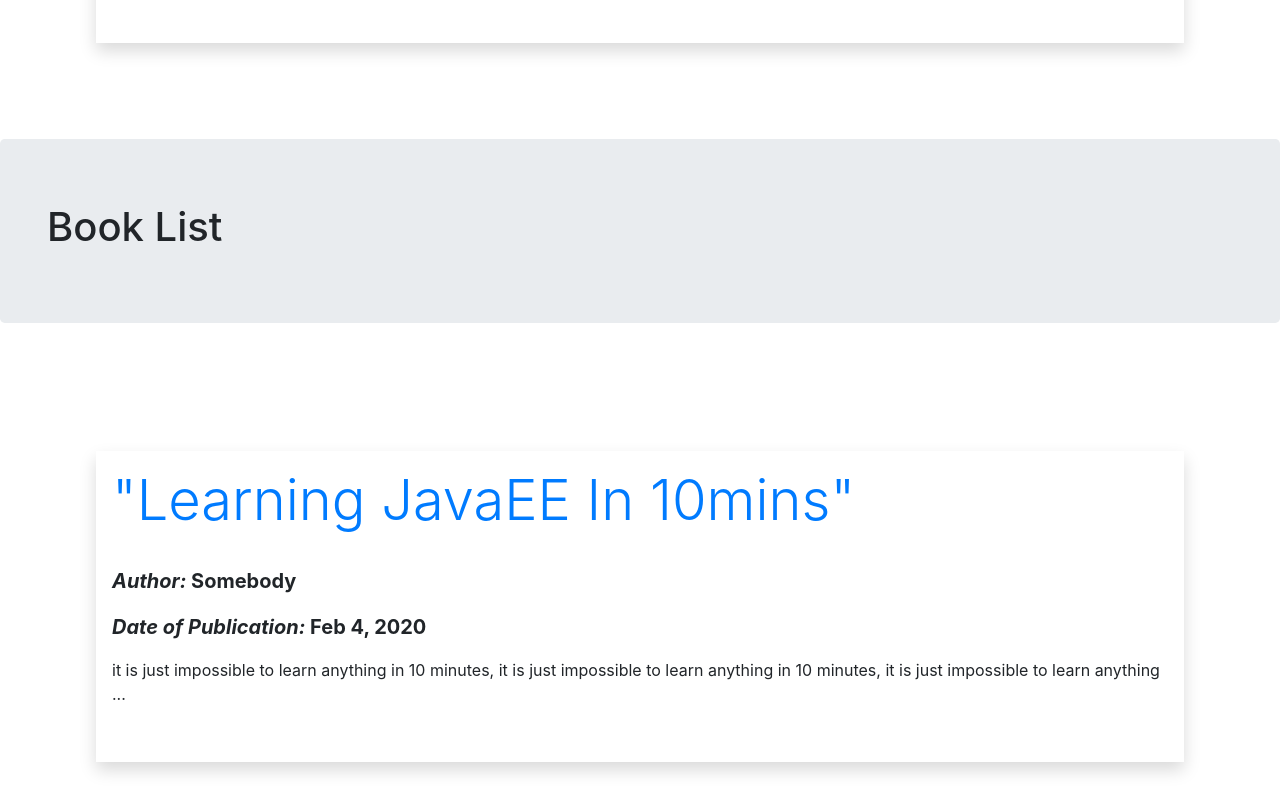
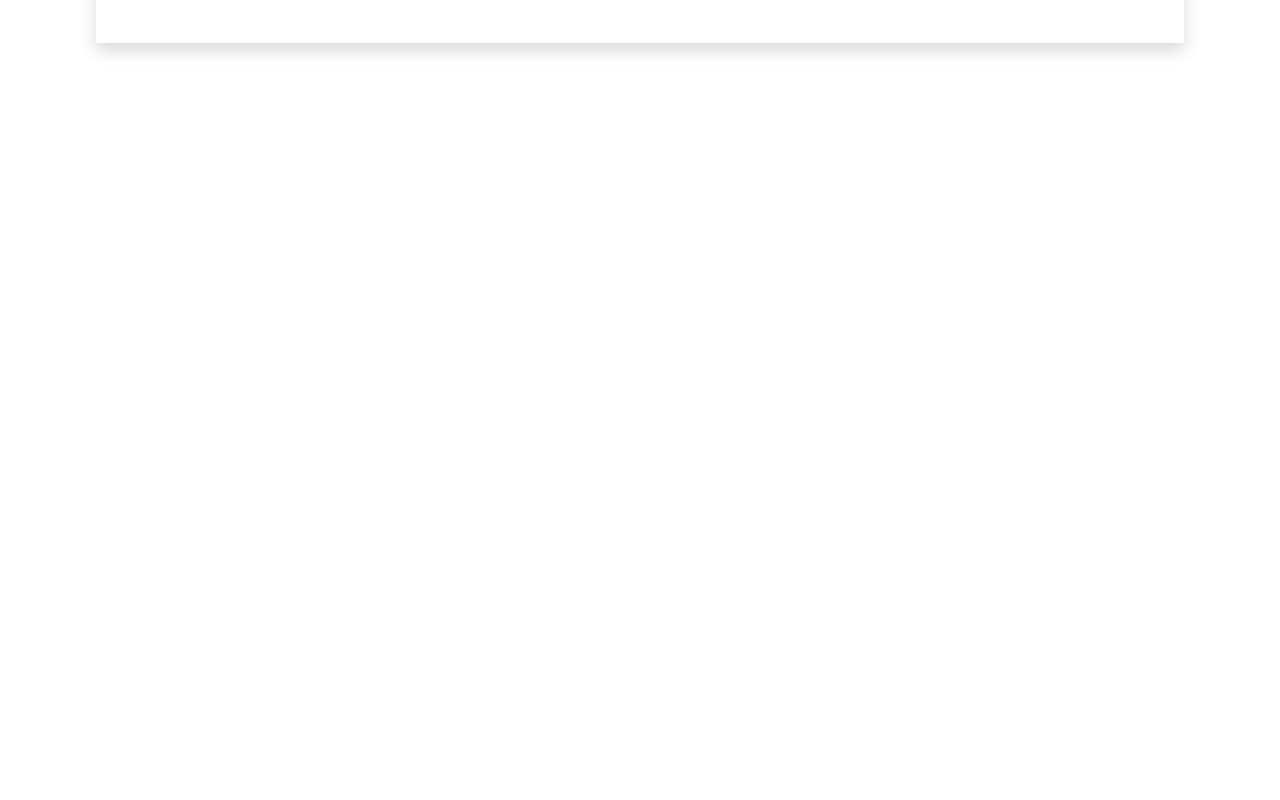
Before and after one commit to CurtisNewbie/BookStoreApp, an Angular app in the folder frontend/frontend/: page /home in a window 1280 px wide. Shown: the part 1080-1880 px from the top of the page. After the commit the page ends 1219 px from the top, so only its background shows below. Built offline with nearby package versions, Linux system fonts and the light colour scheme.

Commit message:
Impl router module and add router links
Router module is implemented and configured. The routerLink(s) are
added in the book-detail.component and book-list.component. The
nav-bar.component is updated, so that it now works for navigation.

```diff
--- a/frontend/frontend/src/app/app.component.html
+++ b/frontend/frontend/src/app/app.component.html
@@ -1,5 +1,2 @@
 <app-nav-bar></app-nav-bar>
-<app-home-page></app-home-page>
-<app-book-list></app-book-list>
-<app-book-detail></app-book-detail>
-<app-checkout></app-checkout>
+<router-outlet></router-outlet>
--- a/frontend/frontend/src/app/book-detail/book-detail.component.ts
+++ b/frontend/frontend/src/app/book-detail/book-detail.component.ts
@@ -2,6 +2,7 @@ import { Component, OnInit } from "@angular/core";
 import { Book } from "../model/book";
 import { CheckoutService } from "../checkout.service";
 import { FetchBookService } from "../fetch-book.service";
+import { ActivatedRoute } from "@angular/router";
 
 @Component({
   selector: "app-book-detail",
@@ -12,7 +13,8 @@ export class BookDetailComponent implements OnInit {
   book: Book;
   constructor(
     private checkoutService: CheckoutService,
-    private fetchBookService: FetchBookService
+    private fetchBookService: FetchBookService,
+    private route: ActivatedRoute
   ) {}
 
   ngOnInit() {
@@ -20,7 +22,8 @@ export class BookDetailComponent implements OnInit {
   }
 
   fetchBook() {
-    this.book = this.fetchBookService.getBookById("123-456");
+    const id: string = this.route.snapshot.queryParamMap.get("id");
+    if (id !== null) this.book = this.fetchBookService.getBookById(id);
   }
 
   addToCart() {
--- a/frontend/frontend/src/app/book-list/book-list.component.html
+++ b/frontend/frontend/src/app/book-list/book-list.component.html
@@ -8,7 +8,8 @@
     <div *ngIf="books">
         <div *ngFor="let b of books" class="media">
             <div class="shadow media-body p-3 m-5">
-                <h2 class="display-4 text-primary">"{{b.title}}"</h2>
+                <h2 class="display-4 text-primary"><a routerLink="/detail" [queryParams]="{id: b.id}">"{{b.title}}"</a>
+                </h2>
                 <span class="p-3">
                     <p class="font-weight-bolder lead"><i>Author:</i>
                         {{b.author}}</p>
--- a/frontend/frontend/src/app/nav-bar/nav-bar.component.html
+++ b/frontend/frontend/src/app/nav-bar/nav-bar.component.html
@@ -4,13 +4,13 @@
     <!-- nav links -->
     <ul class="navbar-nav">
         <li class="nav-item">
-            <a class="nav-link">Home</a>
+            <a class="nav-link" routerLink="/home">Home</a>
+        </li>
+        <li class=" nav-item">
+            <a class="nav-link" routerLink="/list">Book List</a>
         </li>
         <li class="nav-item">
-            <a class="nav-link">Book List</a>
-        </li>
-        <li class="nav-item">
-            <a class="nav-link">Checkout</a>
+            <a class="nav-link" routerLink="/checkout">Checkout</a>
         </li>
     </ul>
 </nav>
```
Also changed, not shown: frontend/frontend/src/app/app-routing.module.ts (added, +21 -0 lines), frontend/frontend/src/app/app.module.ts (+13 -5 lines).
